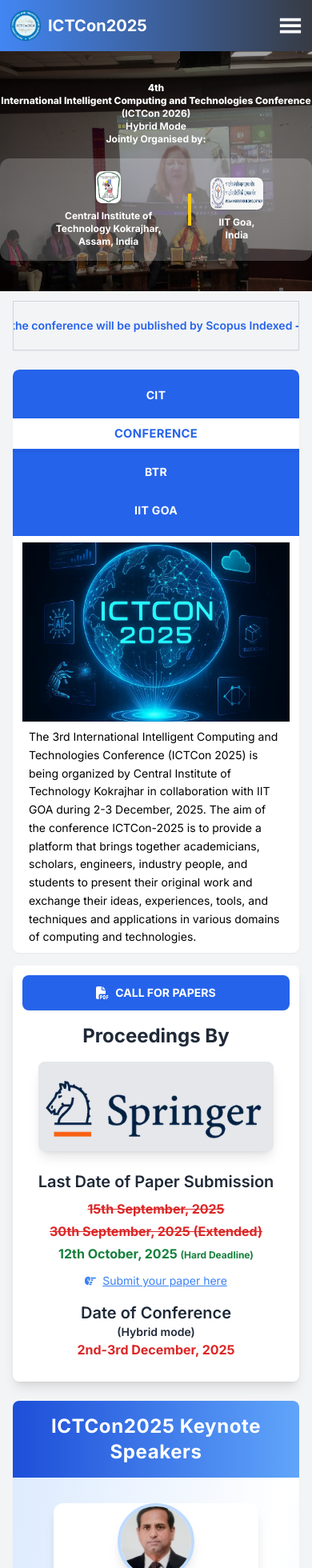
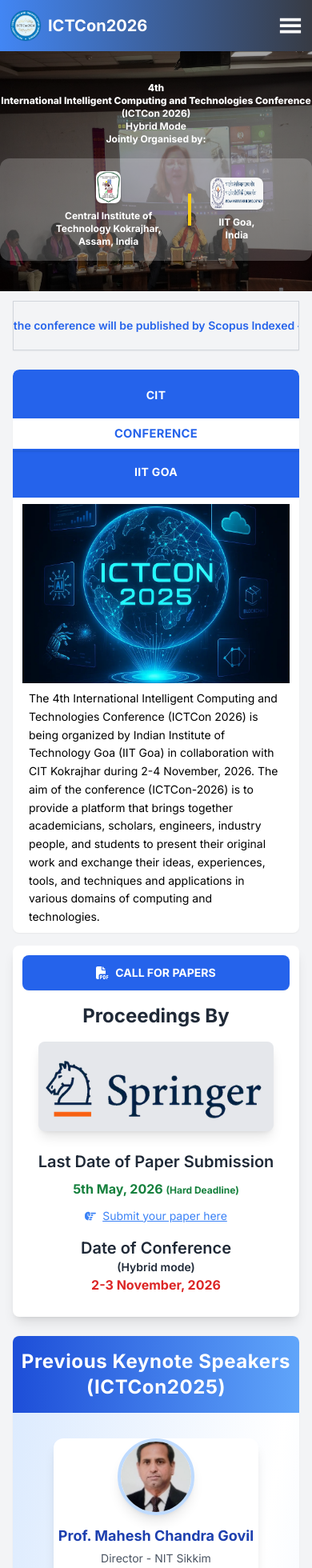
Before and after one commit to ictcon-cit/ictcon_2026, a Next.js app: page / in a window 390 px wide. Shown: the top 1960 px of the page at 80% size. Built offline with nearby package versions, Linux system fonts and the light colour scheme.

Commit message:
Updated Dates

```diff
--- a/src/app/page.tsx
+++ b/src/app/page.tsx
@@ -680,7 +680,7 @@
       <div className="px-4 sm:px-16 py-3">
         <div className="shadow-sm bg-gradient-to-br from-blue-100 via-white to-blue-100 overflow-hidden rounded-lg">
           <h1 className="text-2xl sm:text-3xl font-bold text-center py-4 sm:py-5 bg-gradient-to-r from-blue-700 to-blue-400 text-white tracking-wide mb-4 rounded-t-md">
-            ICTCon2025 Keynote Speakers
+            Previous Keynote Speakers (ICTCon2025)
           </h1>
           <div className="flex flex-wrap justify-center sm:grid-cols-2 lg:grid-cols-3 xl:grid-cols-4 gap-4 sm:gap-6 lg:gap-8 p-4 sm:p-6 lg:p-8 ">
             {[
@@ -746,14 +746,12 @@
             </h2>
             <p className="text-base sm:text-lg leading-relaxed mb-4 text-gray-700 text-center font-medium">
               <span className="block text-blue-900 text-xl sm:text-1.5xl mb-2 font-bold">
-                School of Mathematics and Computer Science – Computer Science and Engineering,
+                 School of Mathematics and Computer Science – Computer Science and Engineering,
               </span>
               <span className="block text-blue-900 text-xl sm:text-2xl mb-2 font-bold">
-                 Indian Institute of Technology Goa, Goa College of Engineering Campus
+                 Indian Institute of Technology Goa,
               </span>
-              Farmagudi, Ponda-403401
-              <br />
-              Goa
+              Farmagudi, Ponda-403401, Goa
               <br />
               India
             </p>
--- a/src/app/registration/page.tsx
+++ b/src/app/registration/page.tsx
@@ -116,7 +116,7 @@
                 <li>A/c No.: 30495666063</li>
                 <li>IFSC: SBIN0007379</li>
                 <li>Bank: SBI, North Kokrajhar Branch</li>
-                <li>(REMARK AS ICTCon2025 #paper id)</li>
+                <li>(REMARK AS ICTCon2026 #paper id)</li>
               </ul>
             </li>
             <li className="mb-2">
@@ -137,7 +137,7 @@
               >
                 QR code
               </a>
-              : (Remark as <strong>ICTCon2025 #paper id</strong>)
+              : (Remark as <strong>ICTCon2026 #paper id</strong>)
             </li>
           </ol>
         </div>
@@ -383,7 +383,7 @@
           </ol>
         </div>
         <div className="text-center text-black font-semibold mt-4 flex flex-col">
-          Oral PowerPoint presentation slides template for ICTCon 2025
+          Oral PowerPoint presentation slides template for ICTCon 2026
           conference:
           <a
             href="/PID_xx_ICTCon_2025.pptx"
--- a/src/app/speakers/page.tsx
+++ b/src/app/speakers/page.tsx
@@ -8,7 +8,7 @@
       <SecondHeader title={"SPEAKERS"} />
       <div className="text-center mt-5">
         <h2 className="text-2xl font-bold text-gray-600 mb-2 gap-3">
-          ICTCon2025    KEYNOTE  SPEAKERS
+           Previous Keynote Speakers (ICTCon2025)
         </h2>
       </div>
       <div>
--- a/src/app/submission/page.tsx
+++ b/src/app/submission/page.tsx
@@ -9,7 +9,7 @@
       <div className="md:text-xl text-md  text-black md:px-44 px-5 space-y-5">
         <div className="mt-10">
           Prospective authors are invited to submit full-length original
-          research papers. In submitting a manuscript to ICTCon 2025, authors
+          research papers. In submitting a manuscript to ICTCon 2026, authors
           acknowledge that no paper substantially similar in content has been or
           will be submitted to another journal, conference or workshop during
           the review period. In such a case, the paper will be rejected without
@@ -123,7 +123,7 @@
           <div className="font-bold">
             Instruction for Manuscript Submission:
           </div>
-          The manuscript has to be uploaded online at the ICTCON 2025 Microsoft
+          The manuscript has to be uploaded online at the ICTCON 2026 Microsoft
           Research paper submission portal at the following link:
           {/* <div> */}
           <Link
--- a/src/components/common/header.tsx
+++ b/src/components/common/header.tsx
@@ -82,7 +82,7 @@
               className="rounded-full md:h-[5.5rem] md:w-[5.5rem] sm:h-10 sm:w-10 h-8 w-8"
             />
             <span className="text-white text-xl font-bold">
-              ICTCon2025
+              ICTCon2026
             </span>
           </div>
 
@@ -166,7 +166,7 @@
               className="rounded-full h-10 w-10"
             />
             <span className="text-white text-xl font-bold">
-              ICTCon2025
+              ICTCon2026
             </span>
           </div>
 
--- a/src/components/newui/aboutsection.tsx
+++ b/src/components/newui/aboutsection.tsx
@@ -24,14 +24,14 @@
     title: "ABOUT THE CONFERENCE",
     image: "/images/icons/new_ictcon.jpg",
     imageAlt: "ICTCon Conference Banner",
-    description: `The 3rd International Intelligent Computing and Technologies Conference (ICTCon 2025) is being organized by Central Institute of Technology Kokrajhar in collaboration with IIT GOA during 2-3 December, 2025. The aim of the conference ICTCon-2025 is to provide a platform that brings together academicians, scholars, engineers, industry people, and students to present their original work and exchange their ideas, experiences, tools, and techniques and applications in various domains of computing and technologies.`,
+    description: `The 4th International Intelligent Computing and Technologies Conference (ICTCon 2026) is being organized by Indian Institute of Technology Goa (IIT Goa) in collaboration with CIT Kokrajhar during 2-4 November, 2026. The aim of the conference (ICTCon-2026) is to provide a platform that brings together academicians, scholars, engineers, industry people, and students to present their original work and exchange their ideas, experiences, tools, and techniques and applications in various domains of computing and technologies.`,
   },
-  btr: {
+ /* btr: {
     title: "ABOUT BTR, ASSAM",
     image: "/images/gate2.jpg",
     imageAlt: "Bodoland Territorial Region",
     description: `Bodoland Territorial Region, is an autonomous region in Assam, Northeast India. It made up of four districts on the north bank of the Brahmaputra river, by the foothills of Bhutan and Arunachal Pradesh. It is administered by an elected body known as the Bodoland Territorial Council which came into existence under the terms of a peace agreement signed in February 2003 and its autonomy was further extended by an agreement signed in 27th of January 2020. The region covers an area of over nine thousand square kilometres and is predominantly inhabited by the Bodo people and other indigenous communities of Assam.`,
-  },
+  }, */
   iitgoa: {
     title: "ABOUT IIT GOA",
     image: "/images/iit_goa.jpg",
@@ -139,14 +139,8 @@
               <h3 className="text-xl sm:text-2xl font-semibold mb-2">
                 Last Date of Paper Submission
               </h3>
-              <p className="font-bold text-base sm:text-lg text-red-600 mb-1 sm:mb-2">
-                <span className="line-through">15th September, 2025</span>
-              </p>
-              <p className="font-bold text-base sm:text-lg text-red-600 mb-1 sm:mb-2">
-                <span className="line-through">30th September, 2025 (Extended)</span>
-              </p>
               <p className="font-bold text-base sm:text-lg text-green-700 mb-3 sm:mb-4">
-                12th October, 2025 <span className="text-xs">(Hard Deadline)</span>
+               5th May, 2026  <span className="text-xs">(Hard Deadline)</span>
               </p>
               <a
                 href="https://cmt3.research.microsoft.com/User/Login?ReturnUrl=%2FICTCon2025"
@@ -166,7 +160,7 @@
                 (Hybrid mode)
               </p>
               <p className="text-base sm:text-lg font-bold text-red-600 mb-4">
-                2nd-3rd December, 2025
+                2-3 November, 2026
               </p>
             </div>
           </div>
```
